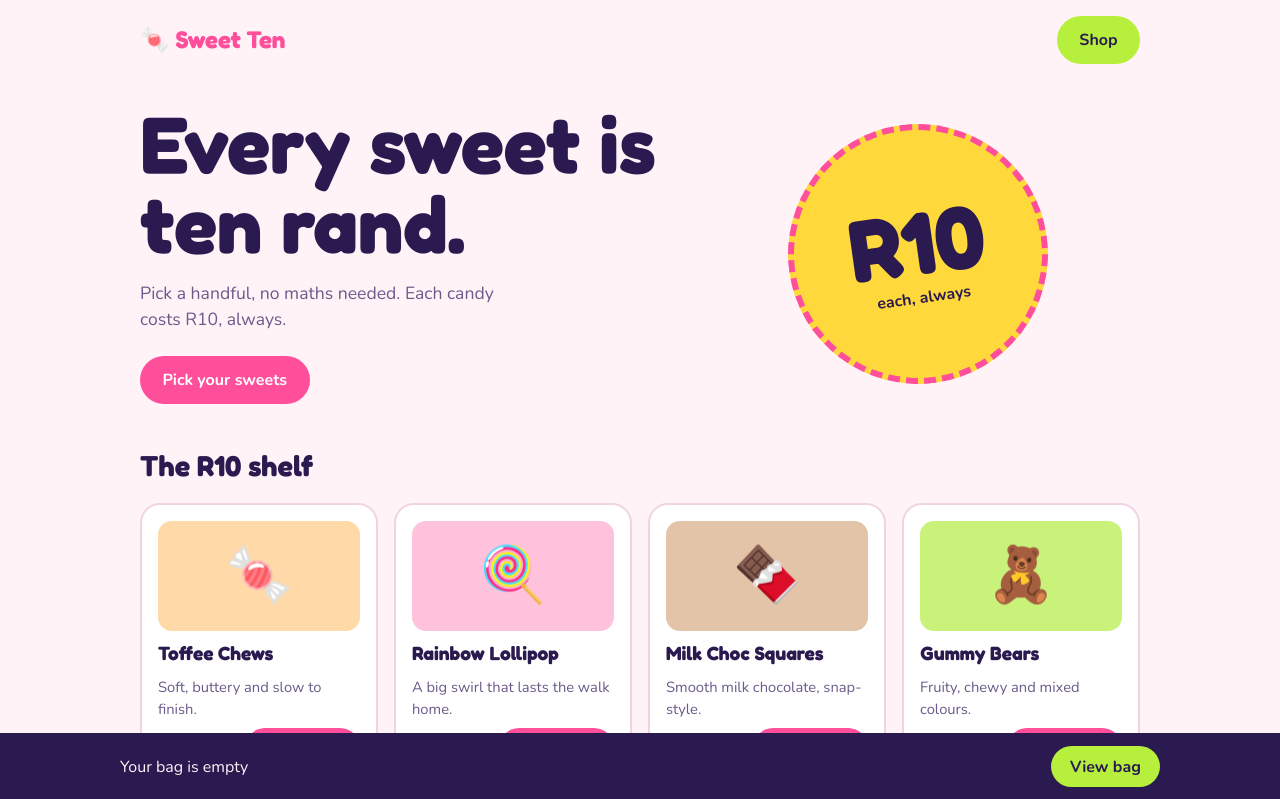
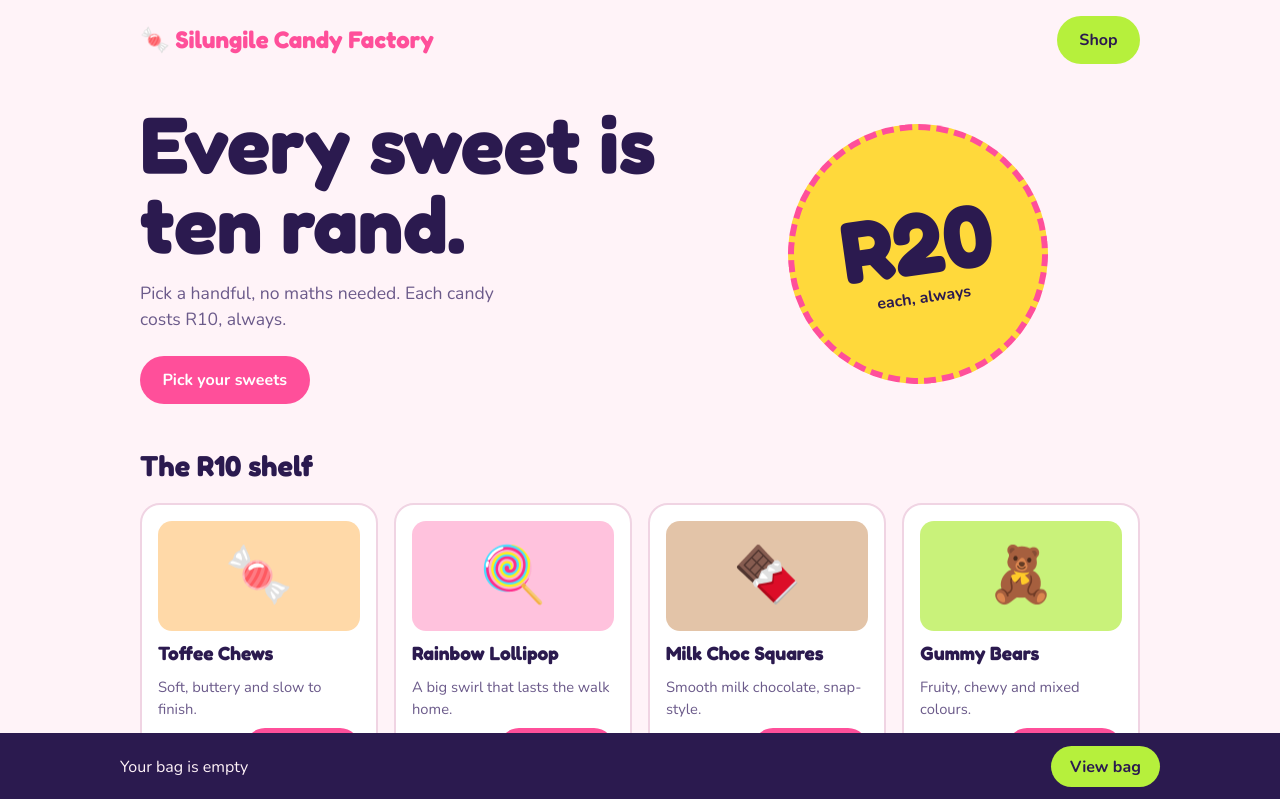
Before and after one commit to silungilemnomo-cpu/SilungileMdletshe-website, a plain HTML site: page index.html in a window 1280 px wide. Shown: the top 799 px of the page. Drawn offline with nearby package versions, Linux system fonts and the light colour scheme.

Commit message:
Update index.html

```diff
--- a/index.html
+++ b/index.html
@@ -3,7 +3,7 @@
 <head>
 <meta charset="utf-8">
 <meta name="viewport" content="width=device-width, initial-scale=1, viewport-fit=cover">
-<title>Sweet Ten – every candy R10</title>
+<title>Silungile Candy Factory – every candy R10</title>
 <link rel="preconnect" href="https://fonts.googleapis.com">
 <link rel="preconnect" href="https://fonts.gstatic.com" crossorigin>
 <link href="https://fonts.googleapis.com/css2?family=Fredoka:wght@500;700&family=Nunito:wght@400;700&display=swap" rel="stylesheet">
@@ -89,14 +89,14 @@ footer{color:var(--muted);text-align:center;padding:2.5rem 0 1rem;font-size:.9re
   <small>Tap anywhere to skip</small>
 </div>
 <div class="wrap">
-  <header class="top"><div class="brand">🍬 Sweet Ten</div><a class="btn alt" href="#shop">Shop</a></header>
+  <header class="top"><div class="brand">🍬 Silungile Candy Factory</div><a class="btn alt" href="#shop">Shop</a></header>
   <section class="hero">
     <div>
       <h1>Every sweet is ten rand.</h1>
       <p>Pick a handful, no maths needed. Each candy costs R10, always.</p>
       <a class="btn" href="#shop">Pick your sweets</a>
     </div>
-    <div class="tag" aria-hidden="true"><b>R10</b><span>each, always</span></div>
+    <div class="tag" aria-hidden="true"><b>R20</b><span>each, always</span></div>
   </section>
   <section id="shop">
     <h2>The R10 shelf</h2>
```
